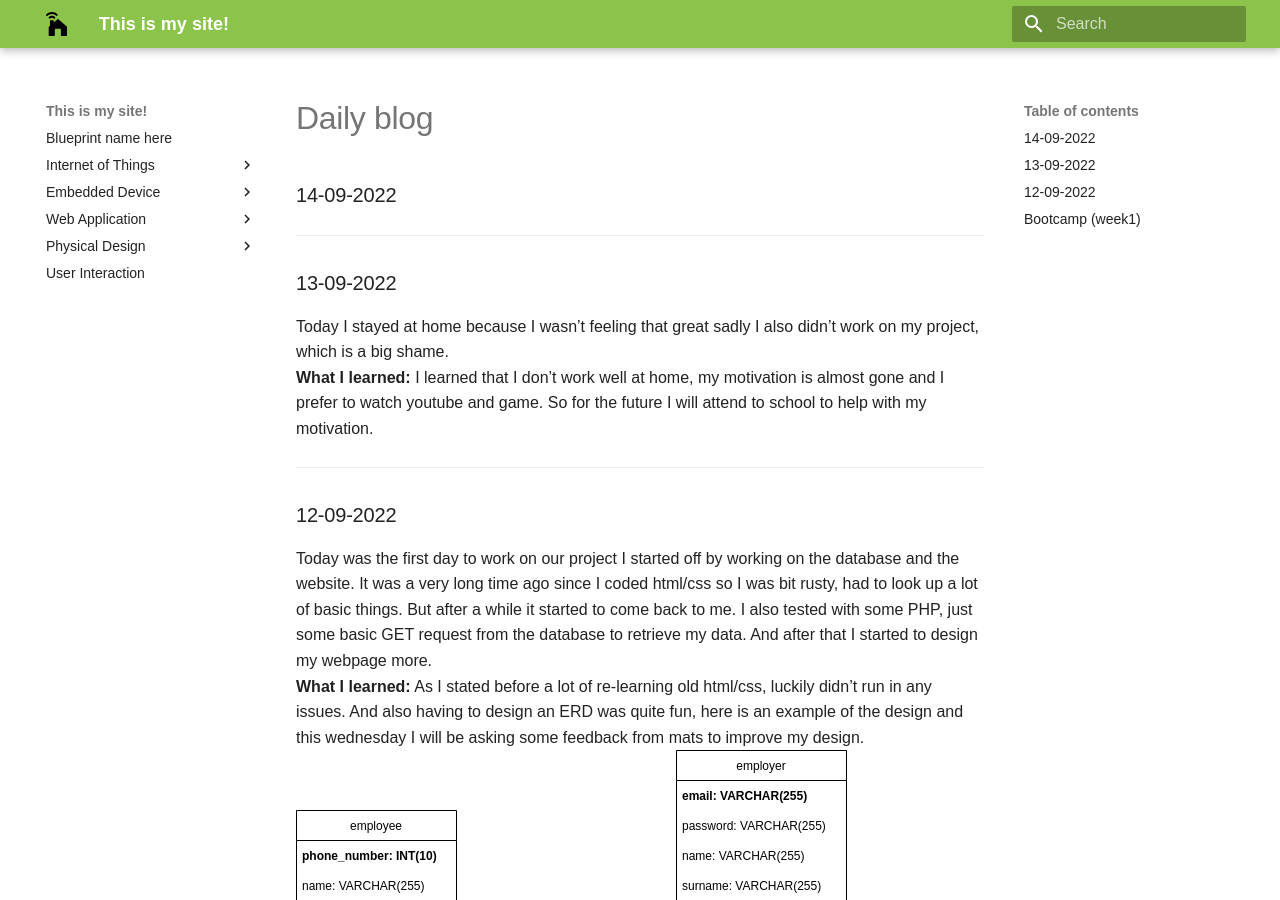
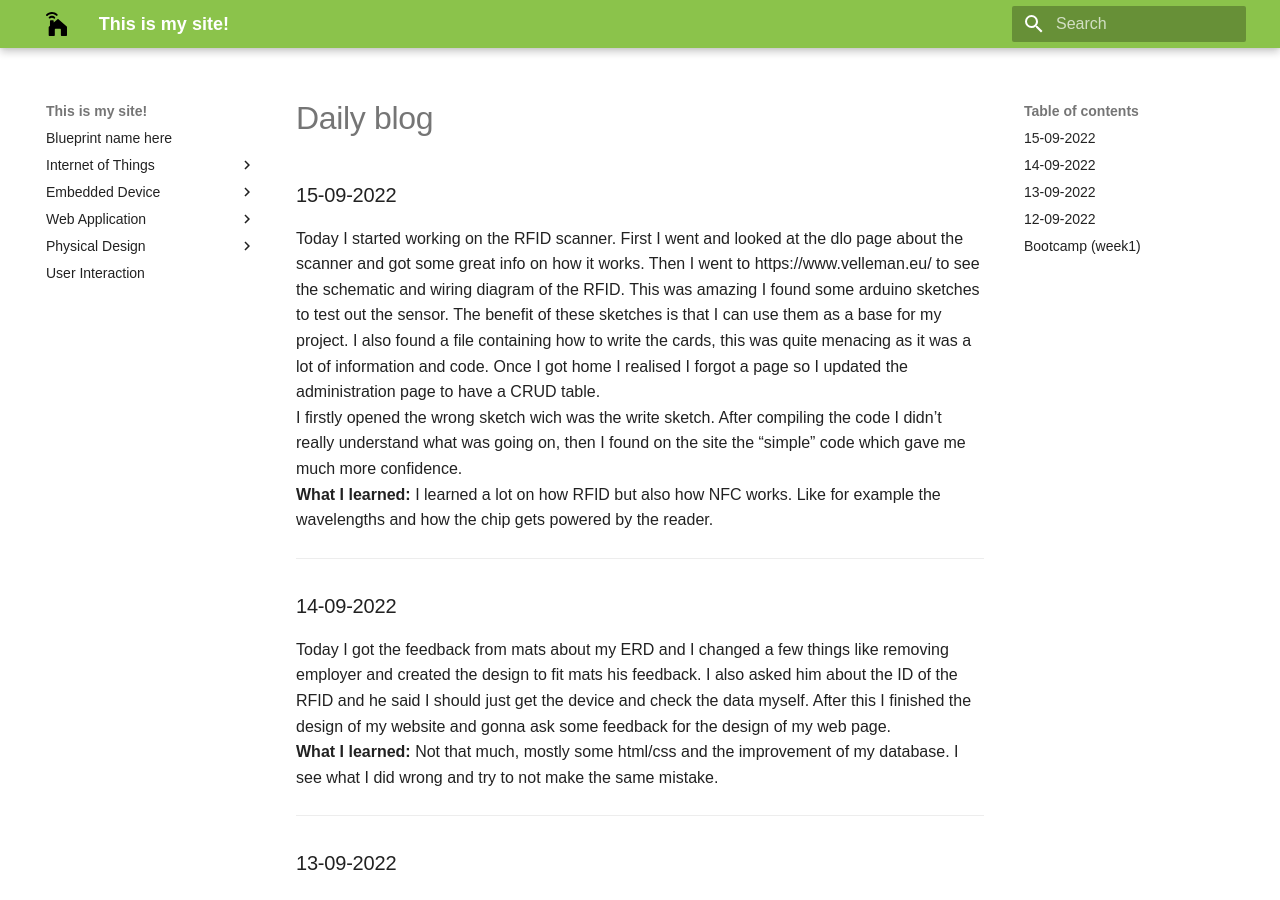
Before and after one commit to jobknaap/Test-import, an MkDocs documentation site: the page built from docs/blog.md, in a window 1280 px wide and 900 px high. Built offline with MkDocs 1.6.1 and Material for MkDocs 9.7.7, drawn with Linux system fonts in a browser that asks for light colours; some web fonts are replaced.

Commit message:
updated the blog and finished design on the CRUD table.

```diff
--- a/docs/blog.md
+++ b/docs/blog.md
@@ -1,6 +1,15 @@
 # Daily blog
 
+### 15-09-2022
+Today I started working on the RFID scanner. First I went and looked at the dlo page about the scanner and got some great info on how it works. Then I went to https://www.velleman.eu/ to see the schematic and wiring diagram of the RFID. This was amazing I found some arduino sketches to test out the sensor. The benefit of these sketches is that I can use them as a base for my project. I also found a file containing how to write the cards, this was quite menacing as it was a lot of information and code. Once I got home I realised I forgot a page so I updated the administration page to have a CRUD table.<br>
+I firstly opened the wrong sketch wich was the write sketch. After compiling the code I didn't really understand what was going on, then I found on the site the "simple" code which gave me much more confidence.<br>
+**What I learned:**  I learned a lot on how RFID but also how NFC works. Like for example the wavelengths and how the chip gets powered by the reader.
+
+---
+
 ### 14-09-2022
+Today I got the feedback from mats about my ERD and I changed a few things like removing employer and created the design to fit mats his feedback. I also asked him about the ID of the RFID and he said I should just get the device and check the data myself. After this I finished the design of my website and gonna ask some feedback for the design of my web page.<br>
+**What I learned:** Not that much, mostly some html/css and the improvement of my database. I see what I did wrong and try to not make the same mistake.
 
 ---
 
--- a/individual-project-docker-main/web/static/css/home.css
+++ b/individual-project-docker-main/web/static/css/home.css
@@ -1,5 +1,5 @@
 .tracker-container{
-    max-width: 60%;
+    max-width: 75%;
     min-width: 600px;
     margin: auto;
     position: relative;
```
Also changed, not shown: docs/database_design.md (+2 -2 lines), individual-project-docker-main/web/static/css/data.css (added, +43 -0 lines), individual-project-docker-main/web/static/images/delete.png (added), individual-project-docker-main/web/static/images/edit.png (added), 1 other file.
